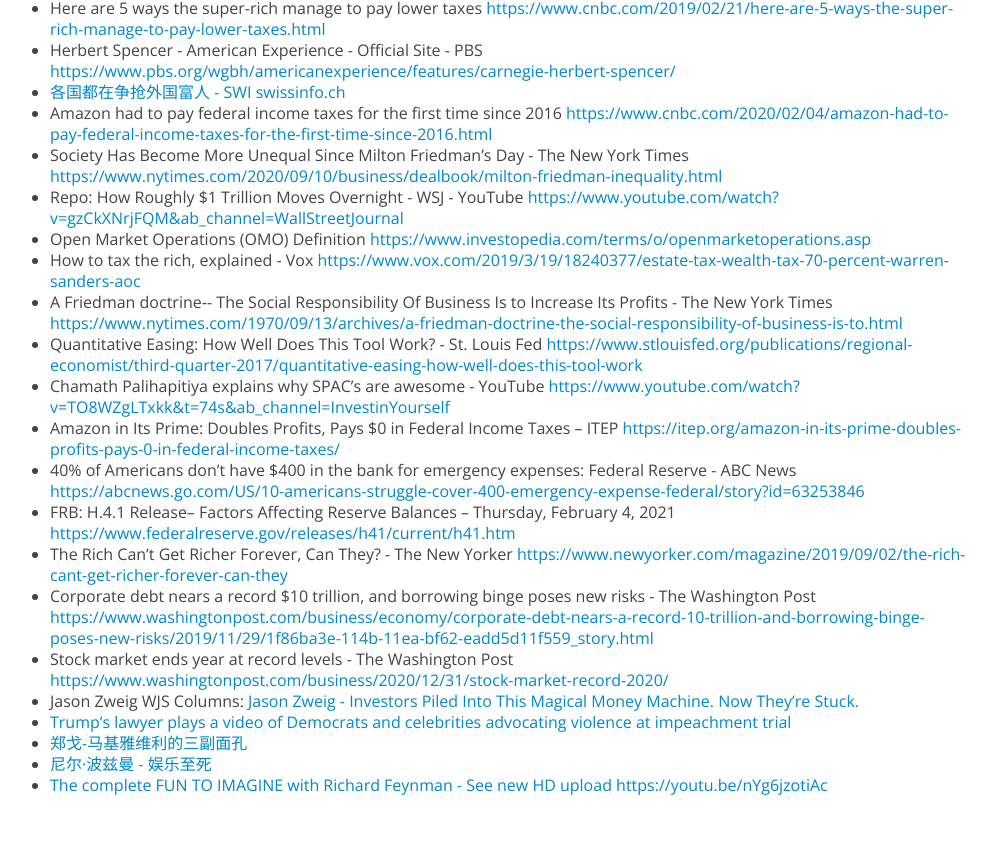
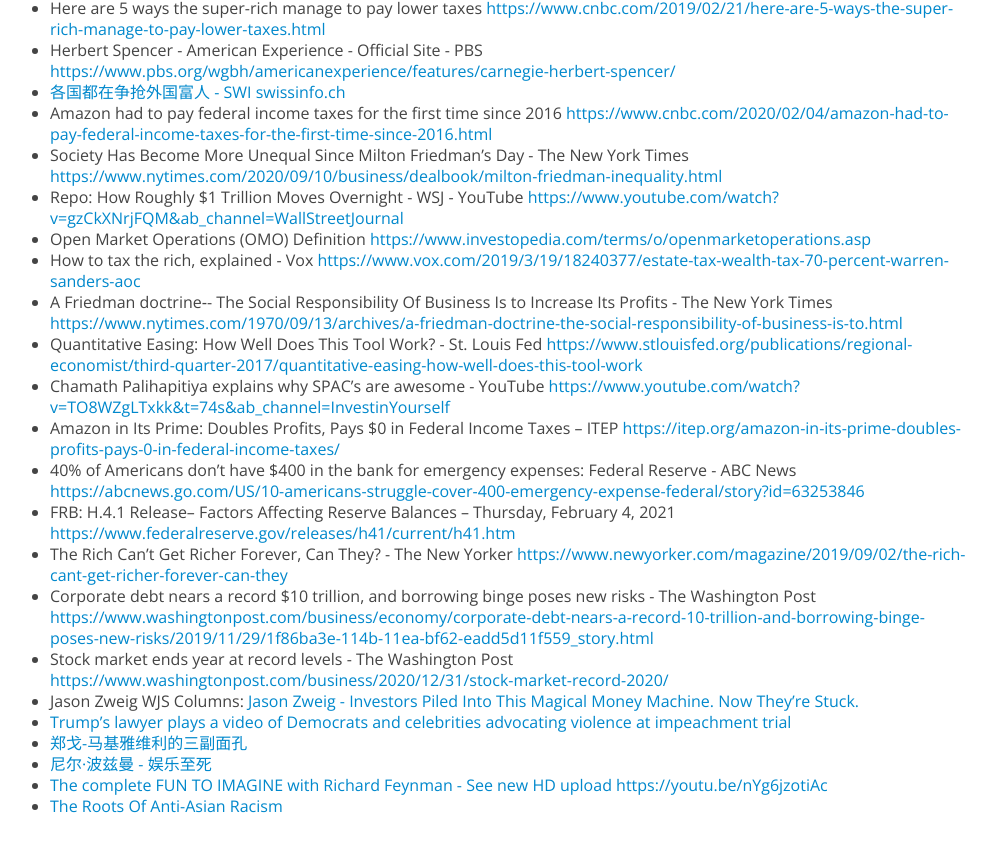
Before and after one commit to tuo/tuo.github.io, a Jekyll site: the page built from _posts/2021-02-01-reflects-on-economics-money-part6.md, in a window 1280 px wide and 900 px high, scrolled down 4063 px. Shown: the top 852 px of the window, without its empty margins (150-1146 px from the left). Built offline with Jekyll 4.4.1, drawn with Linux system fonts in a browser that asks for light colours; comment, search, counter and statistics services are not loaded.

Commit message:
committed

```diff
--- a/_posts/2021-02-01-reflects-on-economics-money-part6.md
+++ b/_posts/2021-02-01-reflects-on-economics-money-part6.md
@@ -151,3 +151,4 @@
 * [郑戈-马基雅维利的三副面孔](http://www.jingluecn.com/kanwu/bdzwxk/2017005/2018-02-11/13555.html)
 * [尼尔·波兹曼 - 娱乐至死](https://book.douban.com/subject/1062193/)
 * [The complete FUN TO IMAGINE with Richard Feynman - See new HD upload https://youtu.be/nYg6jzotiAc](https://www.youtube.com/watch?v=P1ww1IXRfTA&ab_channel=ChristopherSykes)
+* [The Roots Of Anti-Asian Racism](https://www.youtube.com/watch?v=yJI5veSM13Y&ab_channel=AJ%2B)
```
